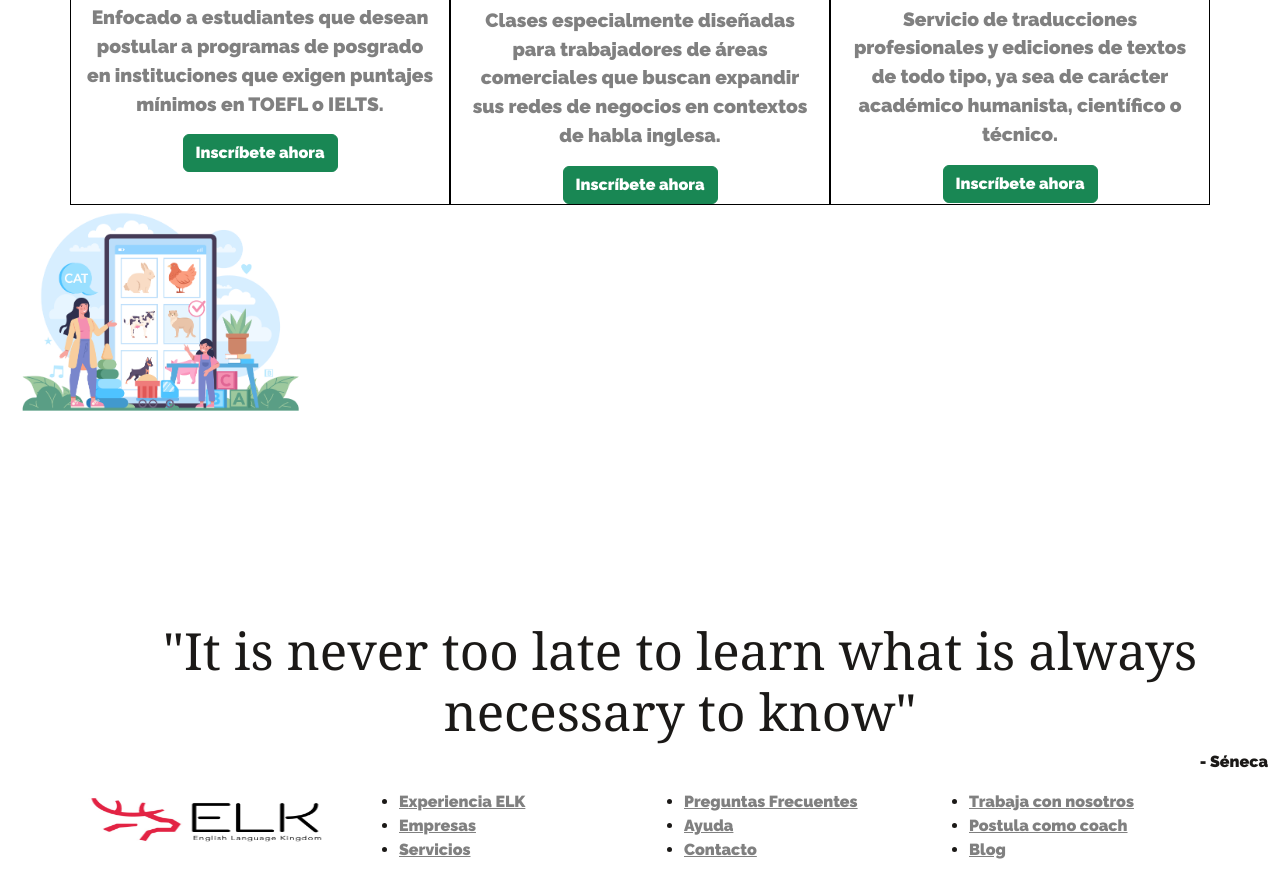
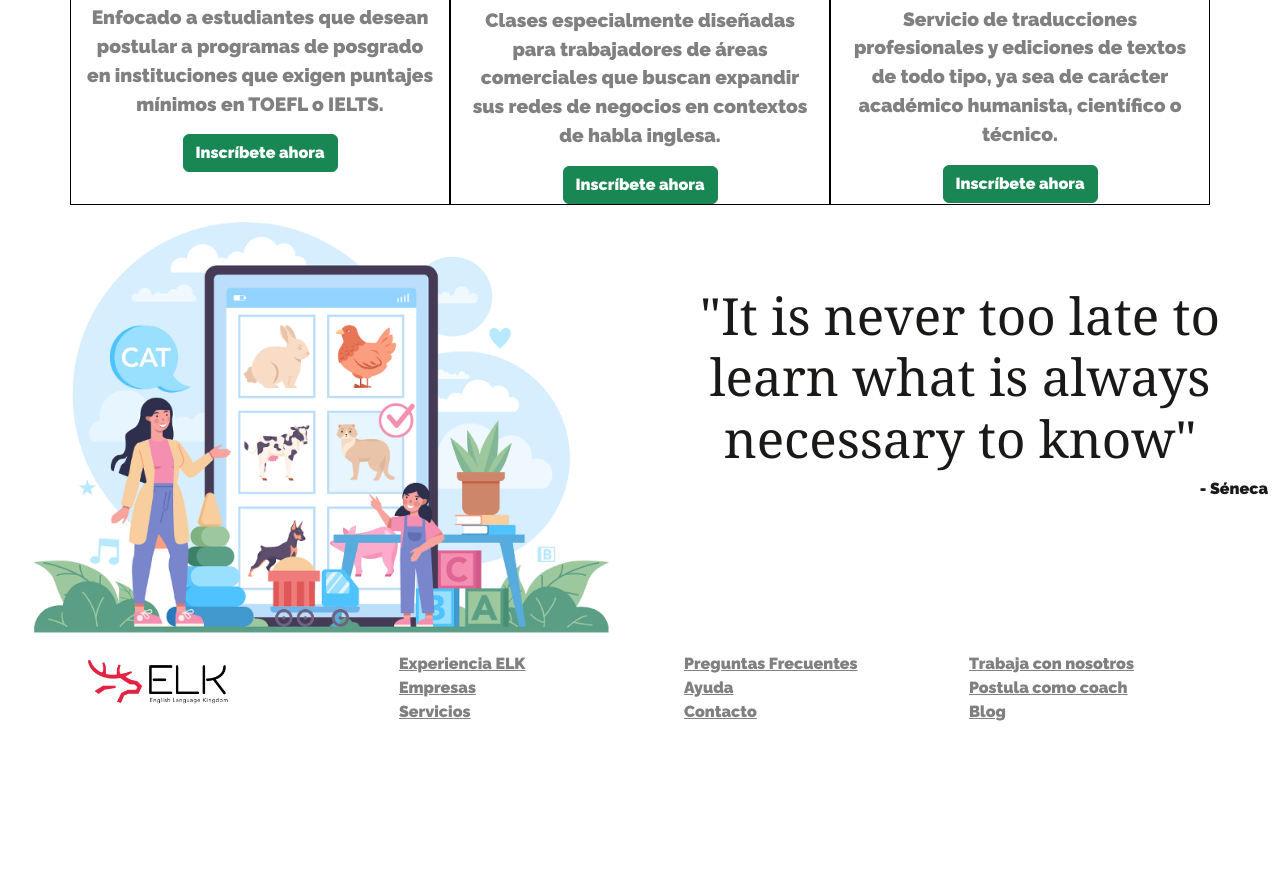
Before and after one commit to ThomasAnderson23/Landing-Page, a plain HTML site: page index.html in a window 1280 px wide. Shown: the part 1358-2248 px from the top of the page. After the commit the page ends 2098 px from the top, so only its background shows below. Drawn offline with nearby package versions, Linux system fonts and the light colour scheme.

Commit message:
Added Prototype img and final details

```diff
--- a/assets/styles.css
+++ b/assets/styles.css
@@ -71,22 +71,22 @@ header {
     border-color: black;
 }
 
-.learner {
-
-}
 
 .quote {
     font-size: 30px;
     font-family: Cambria, Cochin, Georgia, Times, 'Times New Roman', serif;
-    padding-top: 200px;
-    padding-left: 80px;
+    padding-top: 80px;
+
 }
 
 .footerimg {
     float: left;
     height: 60px;
-    width: 100%;
-    margin-bottom: 40px;
+
+}
+
+ul {
+    list-style: none;
 }
 
 
--- a/index.html
+++ b/index.html
@@ -150,13 +150,15 @@
         </div>
         <section class="Adicionales container-fluid">
           <div class="row">
-            <div class="col-sm-12 col-md-12 col-lg-3 ml-4">
-              <img src="assets/images/basic.png" style="max-width:100%;height:auto;">
+            <div class="col-xs-6 col-sm-6 col-md-6 col-lg-6">
+              <img class="img-fluid" src="assets/images/basic.png" style="max-width:100%;height:auto;">
             </div>
-            <div class="col-md-12 col-lg-12">
+            <div class="col-xs-6 col-sm-6 col-md-6 col-lg-6">
+              <span class="align-middle">
               <h6 class="quote ml-4" style="text-align:center; font-size:4vw;"> "It is never too late to learn what is
                 always necessary to
                 know"</h6>
+              </span>
               <p style="text-align: right;" ;>- Séneca</p>
             </div>
           </div>
```
Also changed, not shown: 1 other file.
